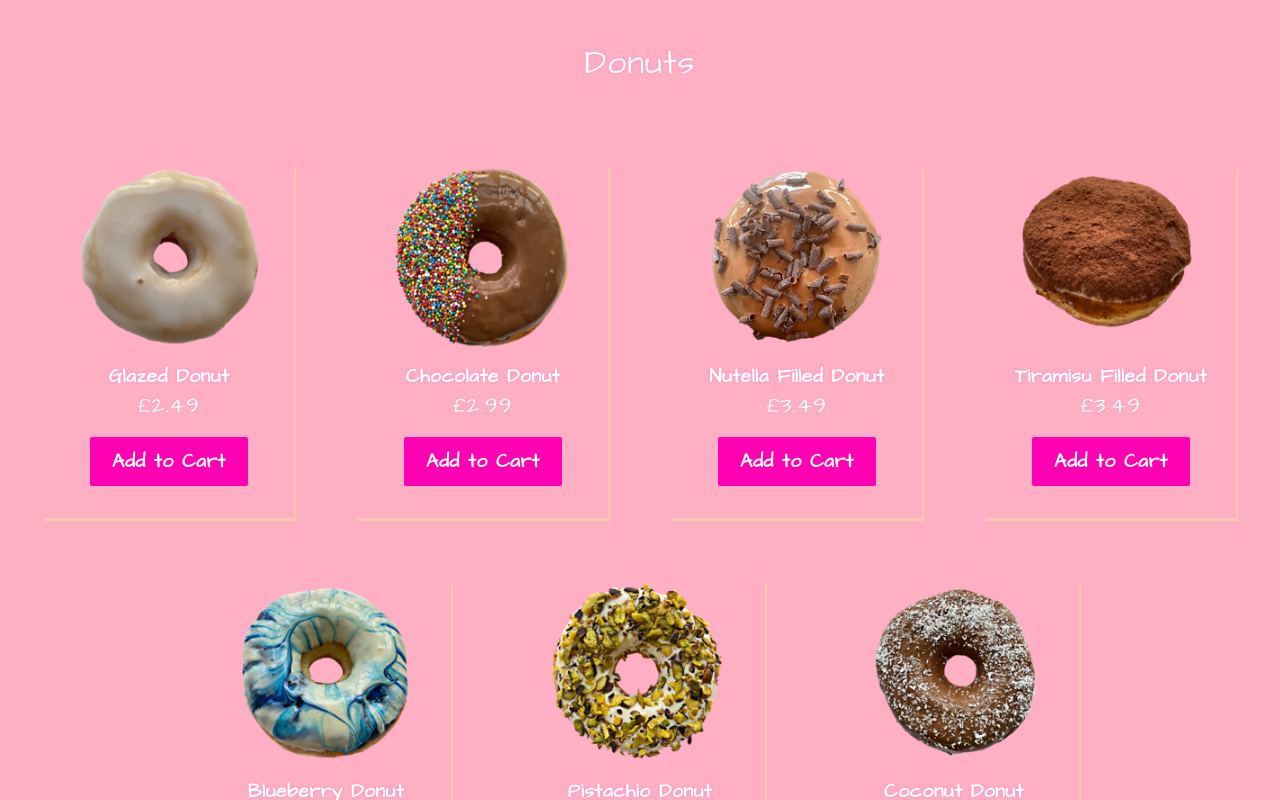
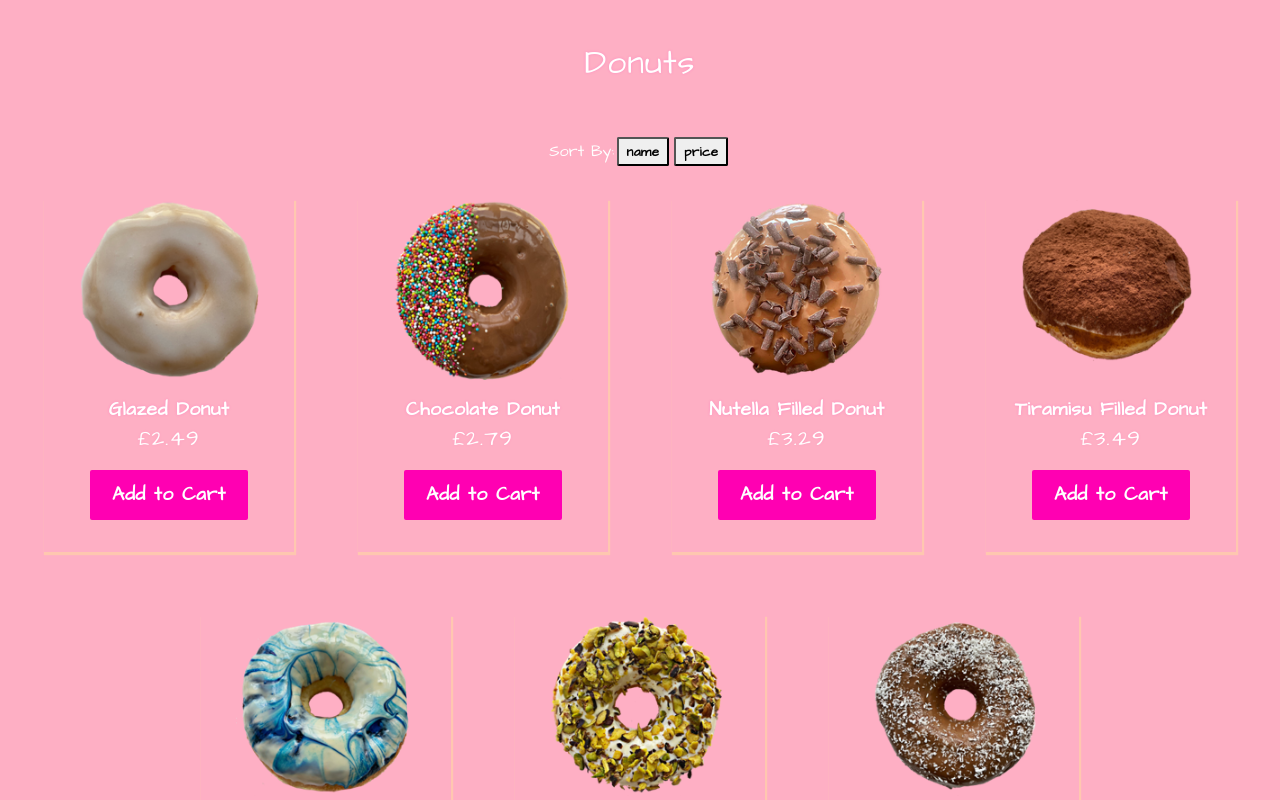
Before and after one commit to harry79ph/react-js-dadonuts, a React (Create React App) app: page / in a window 1280 px wide. Shown: the part 840-1640 px from the top of the page. Built offline with nearby package versions, Linux system fonts and the light colour scheme.

Commit message:
minor changes

```diff
--- a/src/components/Products.js
+++ b/src/components/Products.js
@@ -1,5 +1,5 @@
 import React from 'react';
-import { ProductsContainer, ProductSection, ProductWrapper, ProductsHeading } from './styles/Products.styled';
+import { ProductsContainer, ProductSection, ProductWrapper, ProductsHeading, SortWrap, SortButton } from './styles/Products.styled';
 import { products, sections } from '../data/itemLists';
 import { CartState } from '../context/Context';
 import ProductItem from './ProductItem';
@@ -14,6 +14,11 @@ const Products = () => {
                 return (
                     <ProductSection id={products[i]} key={'section' + i}>
                         <ProductsHeading>{products[i]}</ProductsHeading>
+                        <SortWrap>
+                            <span>Sort By:</span>
+                            <SortButton>name</SortButton>
+                            <SortButton>price</SortButton>
+                        </SortWrap>
                         <ProductWrapper>
                             {section.map((product, i) => {
                                 return (
--- a/src/components/styles/Products.styled.js
+++ b/src/components/styles/Products.styled.js
@@ -41,6 +41,15 @@ export const ProductsHeading = styled.h1`
   margin: 3rem 0;
 `;
 
+export const SortWrap = styled.div`
+  text-align: center;
+`;
+
+export const SortButton = styled.button`
+  margin: 0.15rem;
+  padding: 0.2rem 0.5rem;
+`;
+
 export const ProductTitle = styled.h2`
   font-size: 1.2rem;
 `;
--- a/src/data/itemLists.js
+++ b/src/data/itemLists.js
@@ -29,13 +29,13 @@ const donutList = [
     {
         img: donut2,
         name: 'Chocolate Donut',
-        price: '2.99',
+        price: '2.79',
         id: 2
     },
     {
         img: donut3,
         name: 'Nutella Filled Donut',
-        price: '3.49',
+        price: '3.29',
         id: 3
     },
     {
@@ -47,19 +47,19 @@ const donutList = [
     {
         img: donut5,
         name: 'Blueberry Donut',
-        price: '2.99',
+        price: '2.79',
         id: 5
     },
     {
         img: donut6,
         name: 'Pistachio Donut',
-        price: '2.99',
+        price: '2.89',
         id: 6
     },
     {
         img: donut7,
         name: 'Coconut Donut',
-        price: '2.99',
+        price: '2.69',
         id: 7
     }
 ];
@@ -68,25 +68,25 @@ const desertList = [
     {
         img: dessert1,
         name: 'Raspberry Cheesecake',
-        price: '3.99',
+        price: '3.49',
         id: 8
     },
     {
         img: dessert2,
         name: 'Lemon Cheesecake',
-        price: '3.99',
+        price: '3.79',
         id: 9
     },
     {
         img: dessert3,
         name: 'Caramel Cheesecake',
-        price: '3.99',
+        price: '3.79',
         id: 10
     },
     {
         img: dessert4,
         name: 'Oreo Cheesecake',
-        price: '3.99',
+        price: '3.89',
         id: 11
     },
     {
@@ -113,7 +113,7 @@ const cookieList = [
     {
         img: cookie2,
         name: 'Chocolate Cookie',
-        price: '1.49',
+        price: '1.79',
         id: 15
     }
 ];
```
